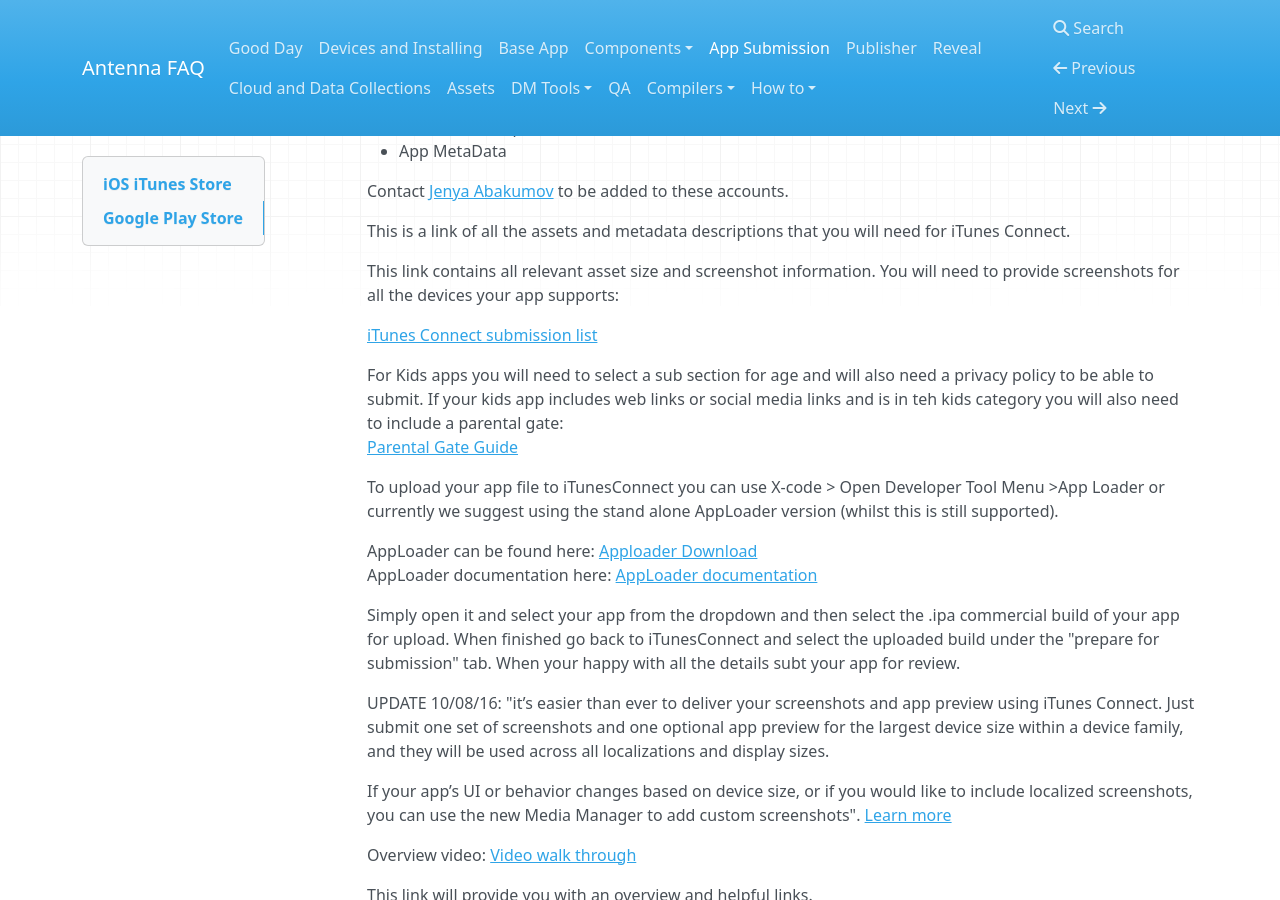
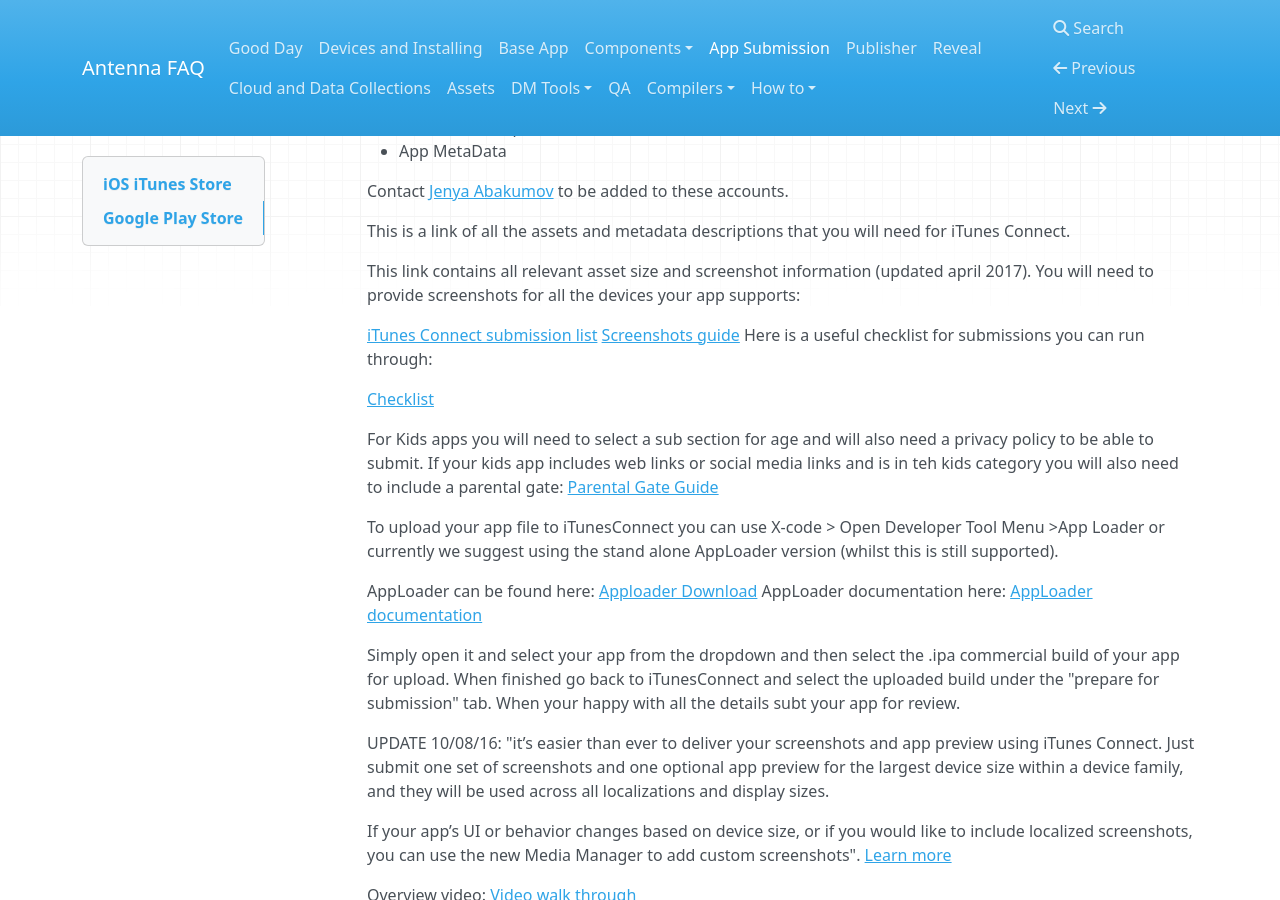
Before and after one commit to denovo/Antenna-faq, an MkDocs documentation site: the page built from docs/submission.md, in a window 1280 px wide and 900 px high, scrolled down 679 px. Built offline with MkDocs 1.6.1, drawn with Linux system fonts in a browser that asks for light colours; nearby versions of some CDN libraries; old or Windows-style settings are respelled for this version of MkDocs.

Commit message:
Add files via upload
New Apple submission guidelines

```diff
--- a/docs/submission.md
+++ b/docs/submission.md
@@ -34,10 +34,14 @@
 
 This is a link of all the assets and metadata descriptions that you will need for iTunes Connect.
 
-This link contains all relevant asset size and screenshot information.
+This link contains all relevant asset size and screenshot information (updated april 2017).
 You will need to provide screenshots for all the devices your app supports:
 
-[iTunes Connect submission list](https://developer.apple.com/library/ios/documentation/LanguagesUtilities/Conceptual/iTunesConnect_Guide/Appendices/Properties.html)
+[iTunes Connect submission list](https://developer.apple.com/library/content/documentation/LanguagesUtilities/Conceptual/iTunesConnect_Guide/Chapters/Properties.html)
+[Screenshots guide](https://developer.apple.com/library/content/documentation/LanguagesUtilities/Conceptual/iTunesConnect_Guide/Chapters/Properties.html#//apple_ref/doc/uid/TP40011225-CH26-SW2)
+Here is a useful checklist for submissions you can run through:
+
+[Checklist](https://quip.com/FtjnAWlMMnJS)
 
 For Kids apps you will need to select a sub section for age and will also need a privacy policy to be able to submit.
 If your kids app includes web links or social media links and is in teh kids category you will also need to include a parental gate:
```
